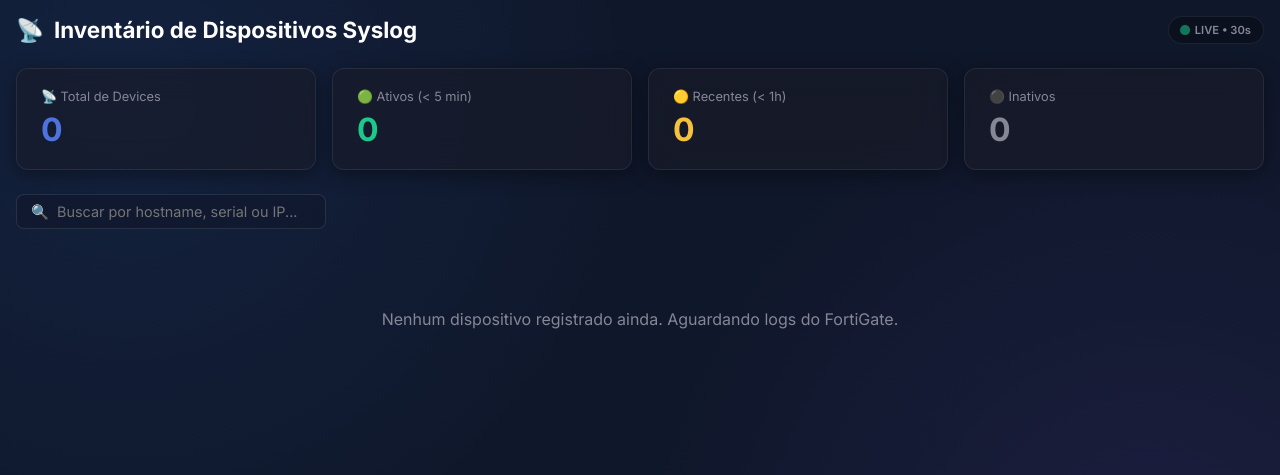
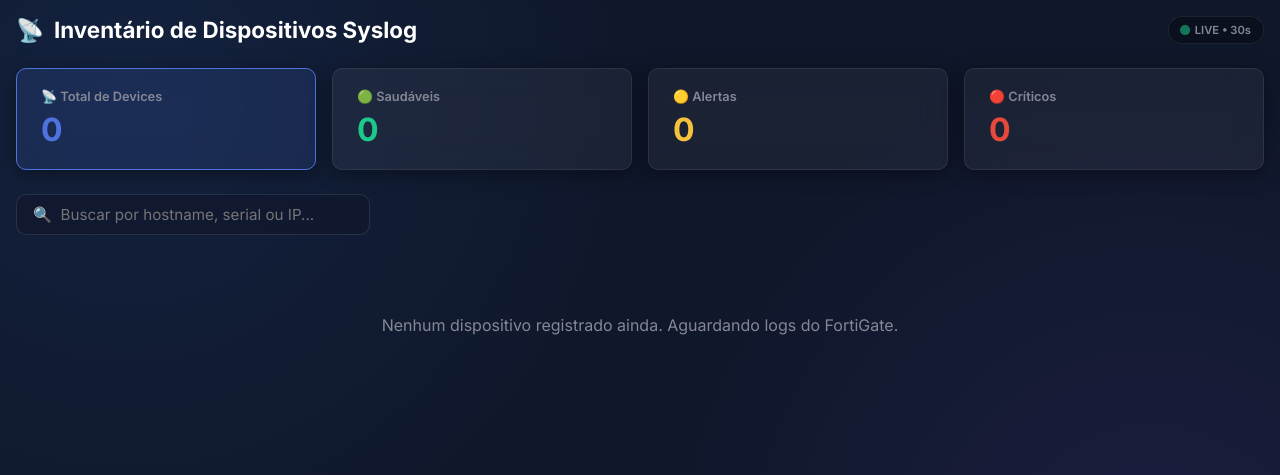
Before and after one commit to welermoura/reportvpn, a Django app: template security_events/templates/security_events/devices_dashboard.html in a window 1280 px wide. Shown: the part 61-536 px from the top of the page. Run offline with Django 5.2, Linux system fonts and the light colour scheme; the template is opened without the code that fills it, so the values that code supplies are empty; some libraries are stand-ins or nearby versions.

Commit message:
feat(devices): enhanced health score UI, SD-WAN alert precision and interface extraction

```diff
--- a/security_events/templates/security_events/devices_dashboard.html
+++ b/security_events/templates/security_events/devices_dashboard.html
@@ -222,16 +263,57 @@
         background: rgba(15, 23, 42, 0.6);
         border: 1px solid rgba(255, 255, 255, 0.1);
         color: #fff;
-        padding: 8px 14px;
-        border-radius: 8px;
+        padding: 10px 16px;
+        border-radius: 10px;
         font-family: 'Inter', sans-serif;
-        font-size: 0.9rem;
+        font-size: 0.95rem;
         outline: none;
-        width: 280px;
+        width: 320px;
+        transition: all 0.3s ease;
     }
 
     .search-box:focus {
         border-color: #4e73df;
+        background: rgba(15, 23, 42, 0.8);
+        box-shadow: 0 0 0 4px rgba(78, 115, 223, 0.15);
+    }
+
+    .filter-btn {
+        background: rgba(255, 255, 255, 0.05);
+        border: 1px solid rgba(255, 255, 255, 0.08);
+        color: #858796;
+        padding: 8px 16px;
+        border-radius: 10px;
+        font-size: 0.85rem;
+        font-weight: 600;
+        cursor: pointer;
+        transition: all 0.2s ease;
+        display: flex;
+        align-items: center;
+        gap: 8px;
+    }
+
+    .filter-btn:hover {
+        background: rgba(255, 255, 255, 0.1);
+        color: white;
+    }
+
+    .filter-btn.active {
+        background: rgba(78, 115, 223, 0.15);
+        border-color: #4e73df;
+        color: #4e73df;
+    }
+
+    .filter-btn.active.warning {
+        background: rgba(246, 194, 62, 0.15);
+        border-color: #f6c23e;
+        color: #f6c23e;
+    }
+
+    .filter-btn.active.critical {
+        background: rgba(231, 74, 59, 0.15);
+        border-color: #e74a3b;
+        color: #e74a3b;
     }
 </style>
 
@@ -413,6 +495,7 @@
         const [loading, setLoading] = useState(true);
         const [selected, setSelected] = useState(null);
         const [search, setSearch] = useState('');
+        const [statusFilter, setStatusFilter] = useState('total'); // total, alert, critical, healthy
 
         const fetchData = useCallback(async () => {
             try {
@@ -432,15 +515,20 @@
             return () => clearInterval(t);
         }, []);
 
-        const filtered = devices.filter(d =>
-            (d.hostname || '').toLowerCase().includes(search.toLowerCase()) ||
-            (d.device_id || '').toLowerCase().includes(search.toLowerCase()) ||
-            (d.ip_address || '').includes(search)
-        );
+        const filtered = devices.filter(d => {
+            const matchesSearch = (d.hostname || '').toLowerCase().includes(search.toLowerCase()) ||
+                (d.device_id || '').toLowerCase().includes(search.toLowerCase()) ||
+                (d.ip_address || '').includes(search);
 
-        const online = devices.filter(d => statusInfo(d.last_seen).cls === 'online').length;
-        const recent = devices.filter(d => statusInfo(d.last_seen).cls === 'recent').length;
-        const offline = devices.filter(d => statusInfo(d.last_seen).cls === 'offline').length;
+            if (statusFilter === 'alert') return matchesSearch && d.health_score === 1;
+            if (statusFilter === 'critical') return matchesSearch && d.health_score === 2;
+            if (statusFilter === 'healthy') return matchesSearch && d.health_score === 0;
+            return matchesSearch;
+        });
+
+        const alertCount = devices.filter(d => d.health_score === 1).length;
+        const criticalCount = devices.filter(d => d.health_score === 2).length;
+        const healthyCount = devices.filter(d => d.health_score === 0).length;
 
         return (
             <div style={{ padding: '0', fontFamily: "'Inter', sans-serif" }}>
@@ -458,12 +546,16 @@
                 {/* KPI Cards */}
                 <div style={{ display: 'grid', gridTemplateColumns: 'repeat(auto-fit, minmax(180px, 1fr))', gap: '16px', marginBottom: '24px' }}>
                     {[
-                        { label: 'Total de Devices', value: devices.length, color: '#4e73df', icon: '📡' },
-                        { label: 'Ativos (< 5 min)', value: online, color: '#1cc88a', icon: '🟢' },
-                        { label: 'Recentes (< 1h)', value: recent, color: '#f6c23e', icon: '🟡' },
-                        { label: 'Inativos', value: offline, color: '#858796', icon: '⚫' },
+                        { key: 'total', label: 'Total de Devices', value: devices.length, color: '#4e73df', icon: '📡' },
+                        { key: 'healthy', label: 'Saudáveis', value: healthyCount, color: '#1cc88a', icon: '🟢' },
+                        { key: 'alert', label: 'Alertas', value: alertCount, color: '#f6c23e', icon: '🟡', cls: 'warning' },
+                        { key: 'critical', label: 'Críticos', value: criticalCount, color: '#e74a3b', icon: '🔴', cls: 'critical' },
                     ].map((kpi, i) => (
-                        <div key={i} className="premium-card" style={{ padding: '20px 24px' }}>
+                        <div key={i}
+                            className={`premium-card filter-btn ${statusFilter === kpi.key ? 'active ' + (kpi.cls || '') : ''}`}
+                            style={{ padding: '20px 24px', cursor: 'pointer', textAlign: 'left', display: 'block' }}
+                            onClick={() => setStatusFilter(kpi.key)}
+                        >
                             <div style={{ fontSize: '0.8rem', color: '#858796', marginBottom: 6 }}>{kpi.icon} {kpi.label}</div>
                             <div style={{ fontSize: '2rem', fontWeight: 700, color: kpi.color }}>{kpi.value}</div>
                         </div>
@@ -492,13 +584,22 @@
                         {filtered.map(device => {
                             const st = statusInfo(device.last_seen);
                             const totalLogs = LOG_TYPES.reduce((s, t) => s + (device.log_counts?.[t.key] || 0), 0);
+                            const hCls = device.health_score === 2 ? 'critical' : (device.health_score === 1 ? 'warning' : '');
+
                             return (
                                 <div key={device.device_id}
-                                    className={`device-card ${!device.is_authorized ? 'unauthorized' : ''}`}
+                                    className={`device-card ${hCls} ${!device.is_authorized ? 'unauthorized' : ''}`}
                                     onClick={() => setSelected(device)}
                                 >
-                                    <div className="device-icon" style={{ background: device.is_authorized ? 'linear-gradient(135deg,rgba(78,115,223,0.2),rgba(54,185,204,0.1))' : 'linear-gradient(135deg,rgba(231,74,59,0.2),rgba(246,194,62,0.1))', border: `1px solid ${device.is_authorized ? 'rgba(78,115,223,0.3)' : 'rgba(231,74,59,0.3)'}` }}>
-                                        <i className={`fa-solid ${device.is_authorized ? 'fa-shield-halved' : 'fa-triangle-exclamation'}`} style={{ fontSize: '1.3rem', color: device.is_authorized ? '#4e73df' : '#e74a3b' }}></i>
+                                    <div className="device-icon" style={{
+                                        background: device.health_score === 2 ? 'linear-gradient(135deg,rgba(231,74,59,0.2),rgba(239,68,68,0.1))' :
+                                            (device.health_score === 1 ? 'linear-gradient(135deg,rgba(246,194,62,0.2),rgba(249,115,22,0.1))' :
+                                                'linear-gradient(135deg,rgba(78,115,223,0.2),rgba(54,185,204,0.1))'),
+                                        border: `1px solid ${device.health_score === 2 ? 'rgba(231,74,59,0.4)' : (device.health_score === 1 ? 'rgba(246,194,62,0.4)' : 'rgba(78,115,223,0.3)')}`
+                                    }}>
+                                        <i className={`fa-solid ${device.health_score === 2 ? 'fa-biohazard' : (device.health_score === 1 ? 'fa-triangle-exclamation' : (device.is_authorized ? 'fa-shield-halved' : 'fa-triangle-exclamation'))}`}
+                                            style={{ fontSize: '1.3rem', color: device.health_score === 2 ? '#e74a3b' : (device.health_score === 1 ? '#f6c23e' : '#4e73df') }}>
+                                        </i>
                                     </div>
                                     <div style={{ display: 'flex', justifyContent: 'space-between', alignItems: 'flex-start' }}>
                                         <div style={{ fontWeight: 700, fontSize: '1rem', color: 'white', marginBottom: 4 }}>
--- a/security_events/views.py
+++ b/security_events/views.py
@@ -684,6 +684,9 @@ def devices_api(request):
                 'link': dev.link_status,
                 'conserve': dev.conserve_mode,
             },
+            'health_score': 2 if dev.conserve_mode else (
+                1 if (dev.cpu_status == 'alto' or dev.memory_status == 'alto' or dev.link_status == 'alarme') else 0
+            ),
             'log_counts': {
                 'vpn':        vpn_map.get(ip, 0),
                 'ips':        se.get('ips', 0),
```
Also changed, not shown: other parts of security_events/templates/security_events/devices_dashboard.html (+42 -1 lines), log_receiver/management/commands/run_syslog.py (+37 -4 lines).
